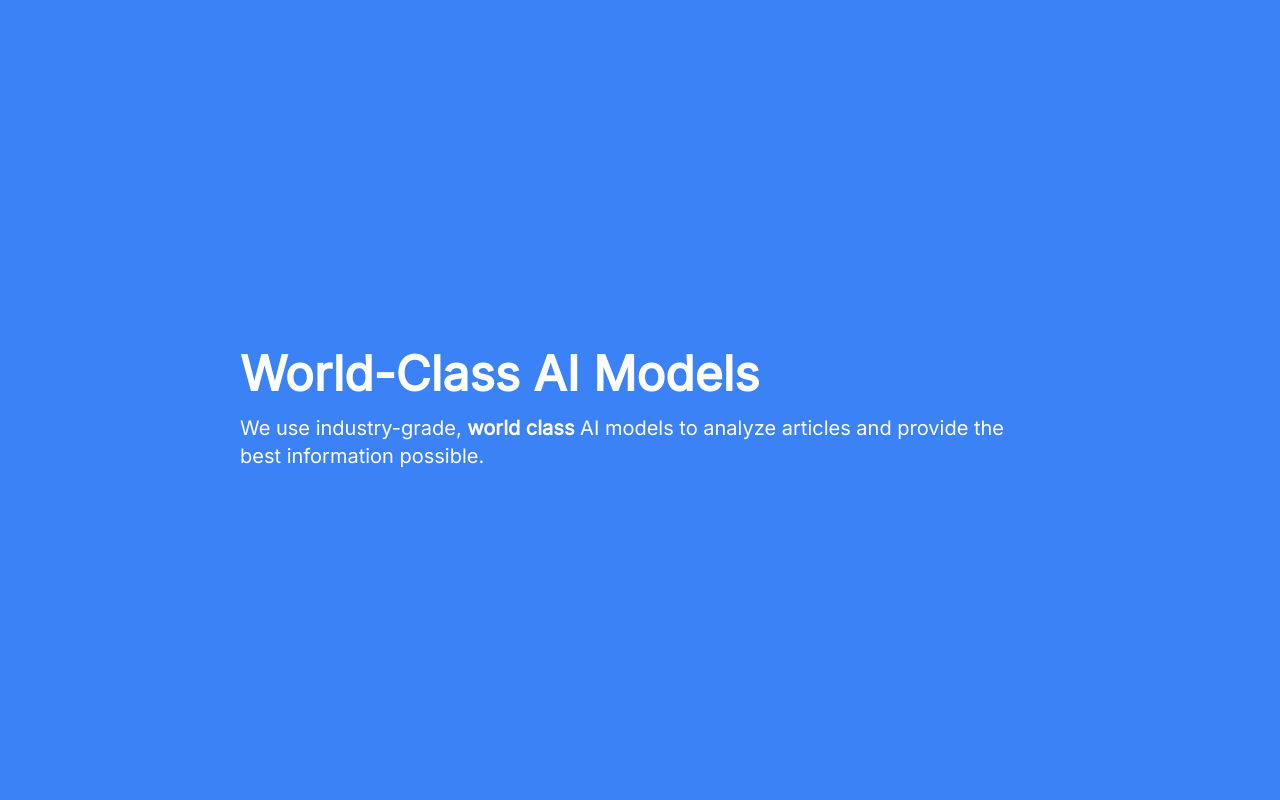
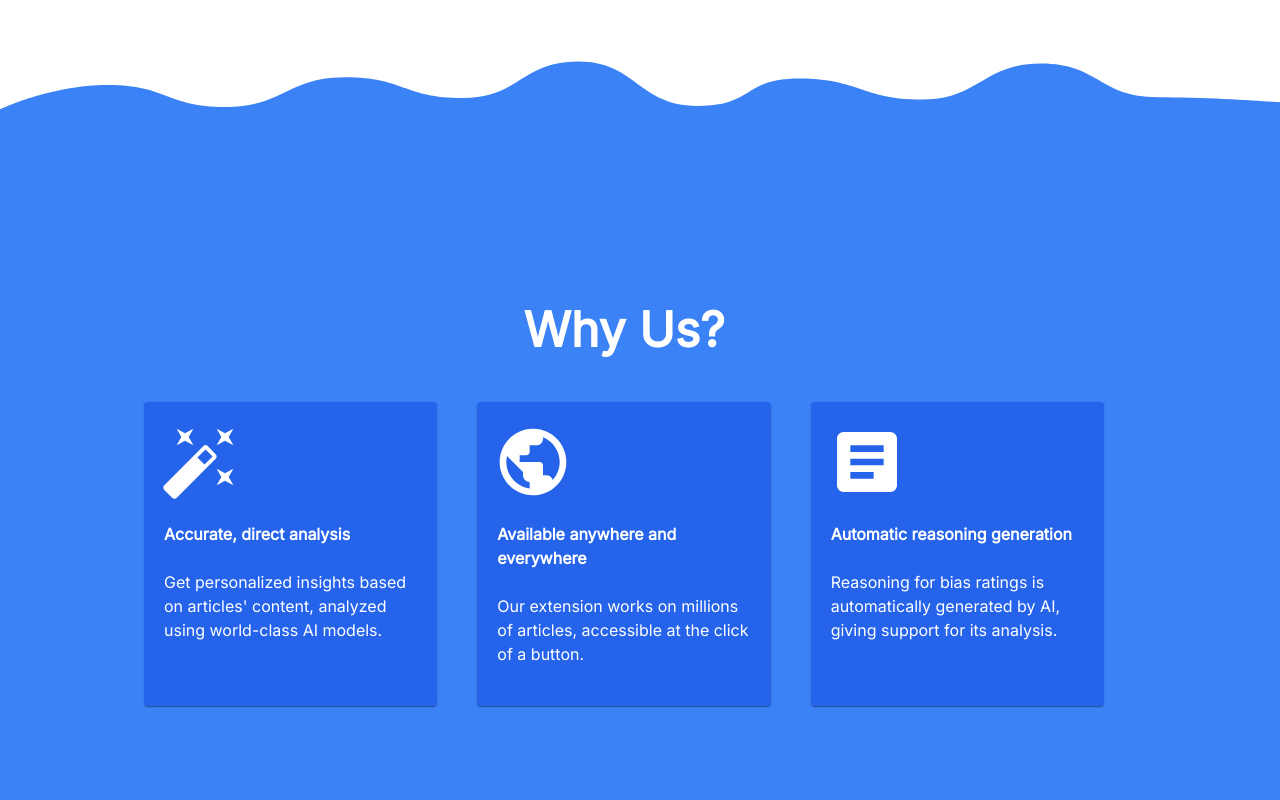
Before and after one commit to PoliticaAI/frontend, a React (Vite) app: page / in a window 1280 px wide. Shown: the part 840-1640 px from the top of the page. Built offline with nearby package versions, Linux system fonts and the light colour scheme.

Commit message:
finished panel2

```diff
--- a/src/pages/HomePage/Panel2.tsx
+++ b/src/pages/HomePage/Panel2.tsx
@@ -1,26 +1,71 @@
-import { Typography } from "@mui/material";
+import { ReactNode, createElement } from "react";
+import { Card, Typography } from "@mui/material";
 
 import WaveImage from "../../assets/wave thing.svg";
+import MagicIcon from "@mui/icons-material/AutoFixHigh";
+import PublicIcon from "@mui/icons-material/Public";
+import ArticleIcon from "@mui/icons-material/Article";
+
+const InfoCard = ({
+  icon,
+  children,
+}: {
+  icon: typeof PublicIcon;
+  children?: ReactNode;
+}) => {
+  return (
+    <Card className="pb-10 2xl:h-72 w-64 p-5 bg-blue-600">
+      {createElement(icon, {
+        className: "text-white text-[5rem] -ml-1",
+      })}
+      <Typography className="text-white mt-4">{children}</Typography>
+    </Card>
+  );
+};
 
 const Panel2 = () => {
   return (
     <div className="bg-blue-500">
-      <img src={WaveImage} className="-mt-20 w-full h-20" />
+      <img src={WaveImage} className="-mt-20 w-full h-20 select-none" />
       <div className="flex justify-center">
-        <div className="mt-32 mb-32 h-[calc(100vh-500px)] min-h-[35rem] w-full max-w-[95rem] flex justify-center">
-          <div className="w-3/5 flex flex-col justify-center mr-8 p-8">
-            <Typography className="text-5xl text-white font-bold mb-4">
-              World-Class AI Models
+        <div className="mt-24 mb-24 h-[calc(100vh-500px)] min-h-[35rem] w-full max-w-[95rem] flex justify-center">
+          <div className="w-9/12 flex flex-col justify-center mr-8 p-8">
+            <Typography className="text-5xl text-white font-bold mb-12 2xl:mb-16 text-center">
+              Why Us?
             </Typography>
 
-            <Typography className="text-white text-xl">
-              We use industry-grade, <strong>world class</strong> AI models to
-              analyze articles and provide the best information possible.
-            </Typography>
+            <div className="w-full flex flex-row space-x-10 justify-around">
+              <InfoCard icon={MagicIcon}>
+                <strong>Accurate, direct analysis</strong>
+                <br />
+                <br />
+                Get personalized insights based on articles' content, analyzed
+                using world-class AI models.
+              </InfoCard>
+
+              <InfoCard icon={PublicIcon}>
+                <strong>Available anywhere and everywhere</strong>
+                <br />
+                <br />
+                Our extension works on millions of articles, accessible at the
+                click of a button.
+              </InfoCard>
+
+              <InfoCard icon={ArticleIcon}>
+                <strong>Automatic reasoning generation</strong>
+                <br />
+                <br />
+                Reasoning for bias ratings is automatically generated by AI,
+                giving support for its analysis.
+              </InfoCard>
+            </div>
           </div>
         </div>
       </div>
-      <img src={WaveImage} className="-mb-20 w-full h-20 -scale-100" />
+      <img
+        src={WaveImage}
+        className="-mb-20 w-full h-20 -scale-100 select-none"
+      />
     </div>
   );
 };
--- a/src/pages/HomePage/index.tsx
+++ b/src/pages/HomePage/index.tsx
@@ -5,8 +5,8 @@ import Panel2 from "./Panel2";
 import FooterComponent from "../../components/FooterComponent";
 
 const Break = () => {
-  return <div className="h-[1px] bg-[rgb(229,234,242)] w-full"></div>
-}
+  return <div className="h-[1px] bg-[rgb(229,234,242)] w-full"></div>;
+};
 
 const HomePage = () => {
   return (
@@ -15,6 +15,7 @@ const HomePage = () => {
 
       <div className="flex flex-col space-y-32">
         <Panel1 />
+        <span className="mb-10"></span>
         <Panel2 />
         <FooterComponent />
       </div>
```
